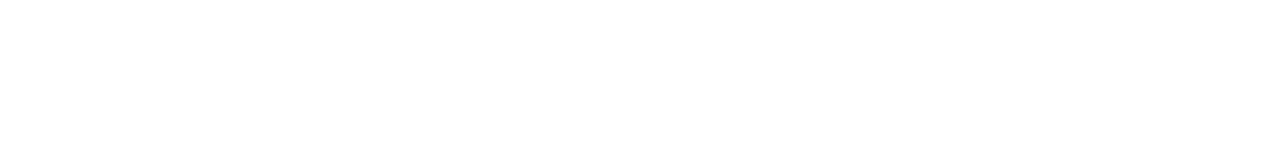
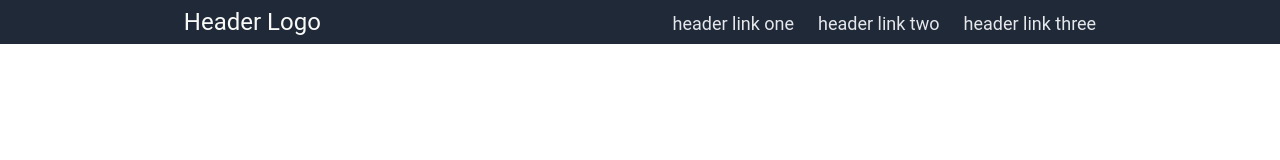
Before and after one commit to Muna-55/odin-landing-page, a plain HTML site: page index.html in a window 1280 px wide. Drawn offline with Linux system fonts and the light colour scheme; a web font is replaced by a local one.

Commit message:
header done, renamed files

```diff
--- a/index.html
+++ b/index.html
@@ -7,7 +7,13 @@
         <title>Document</title>
     </head>
     <body>
-        <div class="head"></div>
+        <div class="head">
+            <div class="left">Header Logo</div>
+            <div class="right">
+                <a href="#">header link one</a>
+                <a href="#">header link two</a>
+                <a href="#">header link three</a>
+            </div>
         </div>
         <div class="content">
             <div class="banner"></div>
--- a/style.css
+++ b/style.css
@@ -0,0 +1,39 @@
+@font-face {
+    font-family: 'Roboto';
+     src: url('Roboto/Roboto-Italic-VariableFont_wdth\,wght.ttf') format('truetype');
+  font-weight: 100 900;  /* Range of weights supported */
+  font-style: normal;
+}
+
+body{
+    padding: 0;
+    margin: 0;
+    font-family: Roboto;
+
+}
+
+.head{
+    margin: 0;
+    padding: 8px;
+    background-color: #1F2937;
+
+    display: flex;
+    justify-content: space-around;
+    align-items: baseline;
+}
+.left{
+    font-size: 24px;
+    color:#F9FAF8;
+}
+.right{
+    display: flex;
+    justify-content: space-between;
+    justify-items: center;
+    gap: 24px;
+}
+
+a{
+    text-decoration: none;
+    color: #E5E7EB;
+    font-size: 18px;
+}
```
Also changed, not shown: Roboto/Roboto-Italic-VariableFont.ttf (renamed from Roboto/Roboto-Italic-VariableFont_wdth,wght.ttf), Roboto/Roboto-VariableFont.ttf (renamed from Roboto/Roboto-VariableFont_wdth,wght.ttf).
